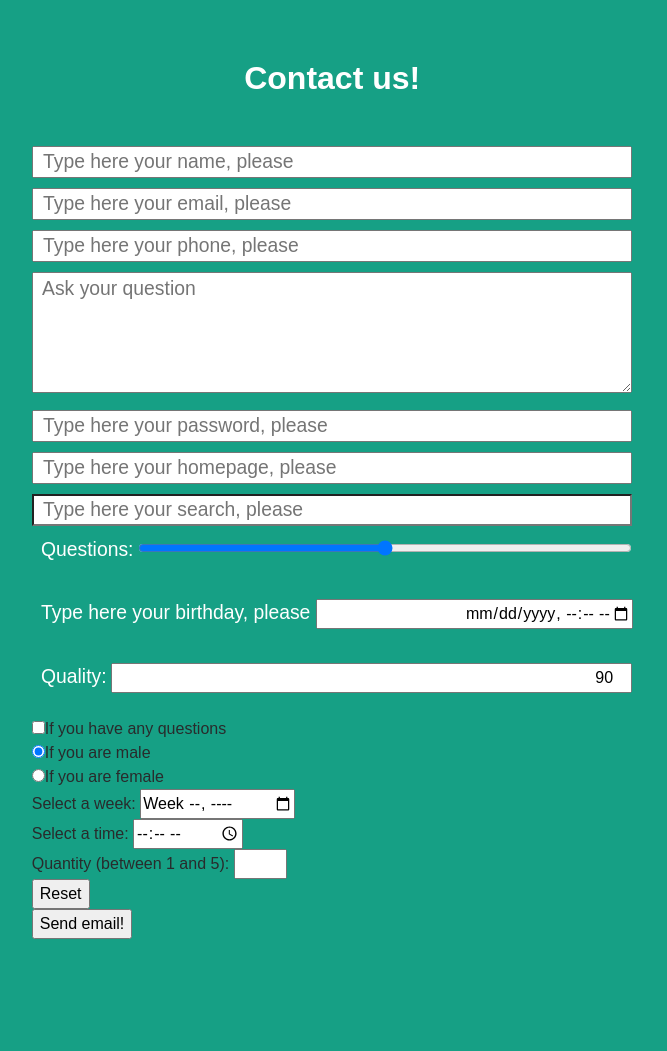
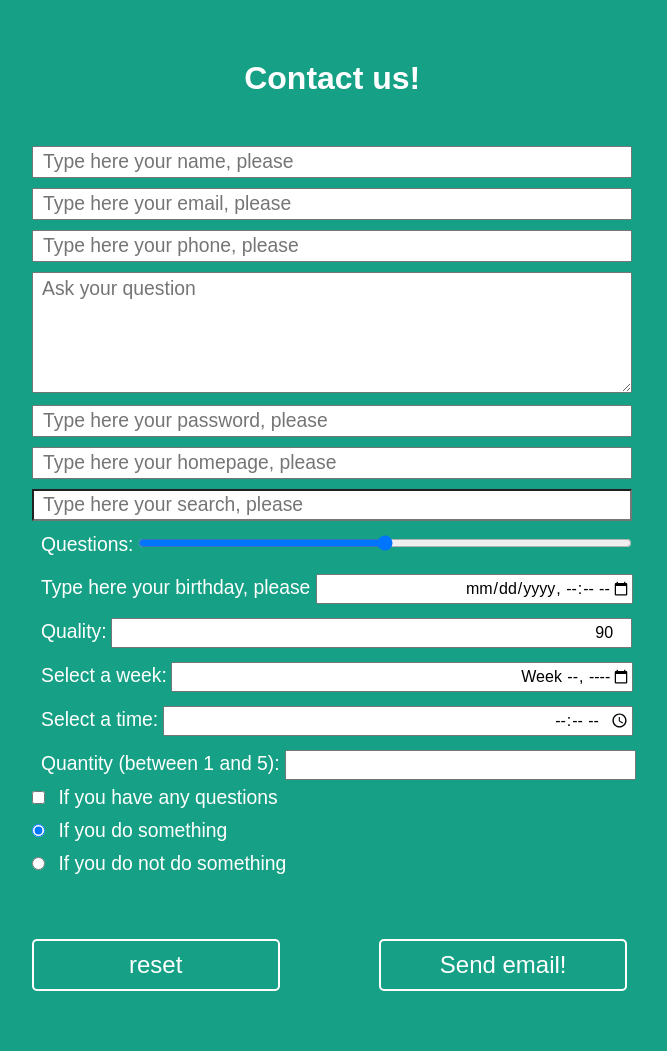
Before and after one commit to sergkol557/full-stack-dev, a PHP site: page / in a window 1280 px wide. Shown: the part 1041-2092 px from the top of the page, without its empty margins (319-986 px from the left). Before the commit the page ends 1980 px from the top, so only its background shows below. Run offline with PHP 8.4, Linux system fonts and the light colour scheme.

Commit message:
first task complete

```diff
--- a/pset1/task2/css/style.css
+++ b/pset1/task2/css/style.css
@@ -209,7 +209,7 @@ a:hover{
     padding-left: 7pt;
     width: 600px;
     height: 32px;
-    margin-top: 10px;
+    margin-top: 5px;
 }
 .div-wrapper__footer__form__input-page{
     font-size: 14.5pt;
@@ -238,7 +238,7 @@ a:hover{
 	width: 494px;
 }
 .div-wrapper__footer__form__text-bdaytime__wrapper{
-	margin-top: 10px;
+	margin-top: -10px;
 }
 .div-wrapper__footer__form__text-bdaytime{
 	color: white;
@@ -251,7 +251,7 @@ a:hover{
 	text-align: right;
 }
 .div-wrapper__footer__form__text-quality__wrapper{
-	margin-top: 10px;
+	margin-top: -10px;
 }
 .div-wrapper__footer__form__text-quality{
 	color: white;
@@ -263,3 +263,90 @@ a:hover{
 	width: 521px;
     text-align: right;
 }
+.div-wrapper__footer__form__text-week__wrapper{
+	margin-top: -10px;
+}
+.div-wrapper__footer__form__text-week{
+	color: white;
+	font-size: 14.5pt;
+    padding-left: 7pt;
+    height: 32px;
+}
+.div-wrapper__footer__form__input-week{
+	width: 462px;
+    text-align: right;
+}
+.div-wrapper__footer__form__text-time__wrapper{
+	margin-top: -10px;
+}
+.div-wrapper__footer__form__text-time{
+	color: white;
+	font-size: 14.5pt;
+    padding-left: 7pt;
+    height: 32px;
+}
+.div-wrapper__footer__form__input-time{
+	width: 470px;
+    text-align: right;
+}
+.div-wrapper__footer__form__text-quantity__wrapper{
+	margin-top: -10px;
+}
+.div-wrapper__footer__form__text-quantity{
+	color: white;
+	font-size: 14.5pt;
+    padding-left: 7pt;
+    height: 32px;
+}
+.div-wrapper__footer__form__input-quantity{
+	width: 351px;
+    text-align: right;
+}
+.div-wrapper__footer__form__input-checkbox{
+	margin-top: 11px;
+}
+.div-wrapper__footer__form__input-checkbox__text{
+	color: white;
+	font-size: 14.5pt;
+    padding-left: 7pt;
+    height: 32px;
+}
+.div-wrapper__footer__form__input-radio1{
+	margin-top: 11px;
+}
+.div-wrapper__footer__form__input-radio1__text{
+	color: white;
+	font-size: 14.5pt;
+    padding-left: 7pt;
+    height: 32px;
+}
+.div-wrapper__footer__form__input-radio2{
+	margin-top: 11px;
+}
+.div-wrapper__footer__form__input-radio2__text{
+	color: white;
+	font-size: 14.5pt;
+    padding-left: 7pt;
+    height: 32px;
+}
+.div-wrapper__footer__form__input-reset{
+	margin-top: 60px;
+	background-color:#16a085;
+	width: 248px;
+    border: 2.4px solid white;
+    color: white;
+    height: 52px;
+    border-radius: 5px;
+    font-size: 18pt;
+}
+.div-wrapper__footer__form__input-submit{
+	margin-left: 95px;
+	background-color:#16a085;
+	width: 248px;
+    border: 2.4px solid white;
+    color: white;
+    height: 52px;
+    border-radius: 5px;
+    font-size: 18pt;
+    margin-bottom: 60px;
+}
--- a/pset1/task2/index.html
+++ b/pset1/task2/index.html
@@ -115,26 +115,46 @@
 			 </div>
 			 <br>
 			 <div class="div-wrapper__footer__form__text-quality__wrapper">
-				  <span class="div-wrapper__footer__form__text-quality">Quality:</span>
+				 <span class="div-wrapper__footer__form__text-quality">Quality:</span>
 	 			 <input type="number" name="quality" min="0" max="100" step="10" value="90"
 	 			 class="div-wrapper__footer__form__input-quality">
  			 </div>
  			 <br>
-			 <input type="checkbox" name="chbx" value="yes"
-			 class="div-wrapper__footer__form__input-checkbox">If you have any questions<br>
+ 			 <div class="div-wrapper__footer__form__text-week__wrapper">
+	 			 <span class="div-wrapper__footer__form__text-week">Select a week:</span>
+	 			 <input type="week" name="week_year"
+	 			 class="div-wrapper__footer__form__input-week">
+ 			 </div>
+ 			 <br>
+ 			 <div class="div-wrapper__footer__form__text-time__wrapper">
+				 <span class="div-wrapper__footer__form__text-time">Select a time:</span>
+	 			 <input type="time" name="usr_time" class="div-wrapper__footer__form__input-time">
+ 			</div>
+ 			<br>
+			<div class="div-wrapper__footer__form__text-quantity__wrapper">
+	 			  <span class="div-wrapper__footer__form__text-quantity">Quantity (between 1 and 5):
+	 			  </span>
+	  			 <input type="number" name="quantity" min="1" max="5" class="div-wrapper__footer__form__input-quantity">
+  			 </div>
+  			 <input type="checkbox" name="chbx" value="yes"
+			 class="div-wrapper__footer__form__input-checkbox">
+				 <span class="div-wrapper__footer__form__input-checkbox__text">
+				 If you have any questions
+				 </span>
+			 <br>
 			 <input type="radio" name="gender" value="male" checked
-			 class="div-wrapper__footer__form__input-radio1">If you are male<br>
+			 class="div-wrapper__footer__form__input-radio1">
+				 <span class="div-wrapper__footer__form__input-radio1__text">
+				 If you do something
+				 </span>
+			 <br>
  			 <input type="radio" name="gender" value="female"
- 			 class="div-wrapper__footer__form__input-radio2">If you are female<br>
- 			 <span class="div-wrapper__footer__form__text-week">Select a week:</span>
- 			 <input type="week" name="week_year"
- 			 class="div-wrapper__footer__form__input-week"><br>
-			 <span class="div-wrapper__footer__form__text-time">Select a time:</span>
- 			 <input type="time" name="usr_time" class="div-wrapper__footer__form__input-time"><br>
- 			  <span class="div-wrapper__footer__form__text-quantity">Quantity (between 1 and 5):
- 			  </span>
-  			 <input type="number" name="quantity" min="1" max="5" class="div-wrapper__footer__form__input-quantity"><br>
-			 <input type="reset" class="div-wrapper__footer__form__input-reset"><br>
+ 			 class="div-wrapper__footer__form__input-radio2">
+	 			 <span class="div-wrapper__footer__form__input-radio2__text">
+	 			 If you do not do something
+	 			 </span>
+ 			 <br>
+			 <input type="reset" class="div-wrapper__footer__form__input-reset" value="reset">
 			 <input type="Submit" value="Send email!"
 			 class="div-wrapper__footer__form__input-submit">
 		</form>
```
